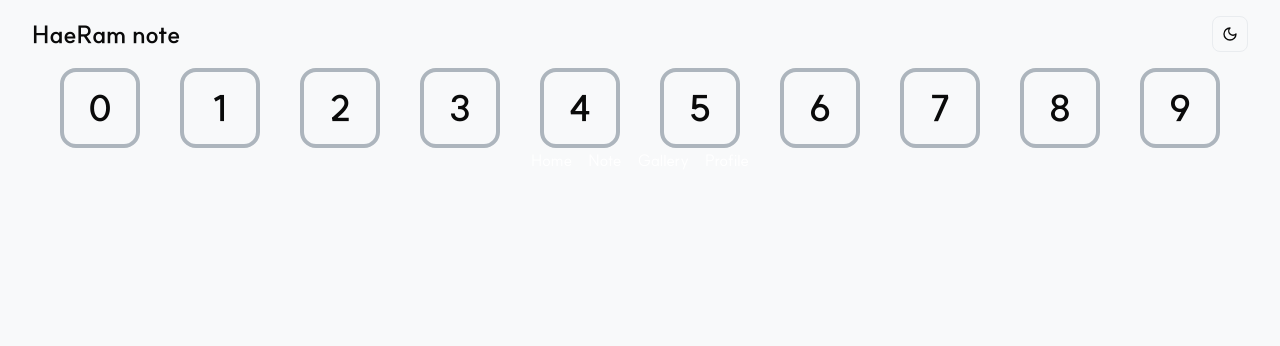
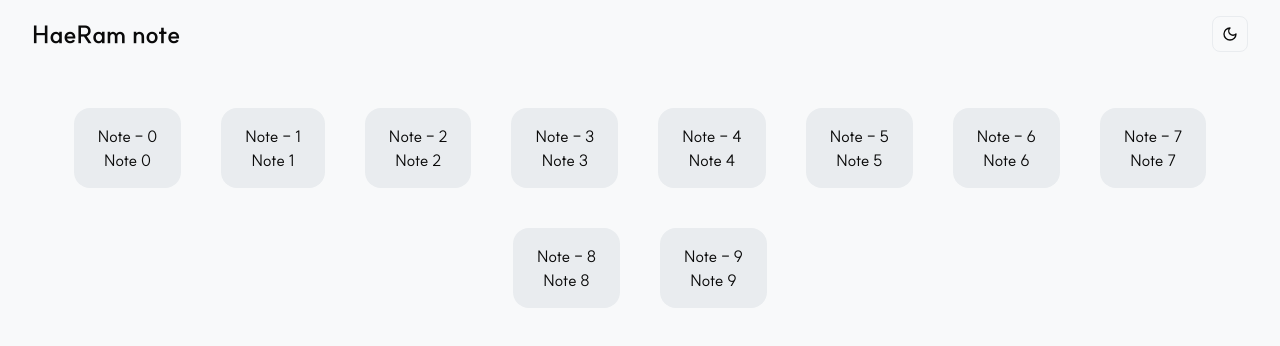
Before and after one commit to hetarho/gallery, a Next.js app: page /note in a window 1280 px wide. Shown: the top 346 px of the page. Built offline with nearby package versions, Linux system fonts and the light colour scheme; no server answers.

Commit message:
feat: add note header and note contents

```diff
--- a/app/note/_components/NoteCard.tsx
+++ b/app/note/_components/NoteCard.tsx
@@ -1,15 +1,46 @@
 'use client';
 
 import { motion } from 'framer-motion';
-import Link from 'next/link';
 
-export default function NoteCard({ index }: { index: number }) {
+export function NoteCard({
+  index,
+  title,
+  content,
+  className,
+}: {
+  index: number;
+  title: string;
+  content: string;
+  className?: string;
+}) {
   return (
-    <motion.div
-      layoutId={`note-${index}`}
-      className="border-mono-500 flex h-20 w-20 items-center justify-center rounded-2xl border-4 text-4xl font-bold"
-    >
-      <Link href={`/detail/${index}`}>{index}</Link>
+    <div>
+      <motion.div layoutId={`note-${index}`} className={className}>
+        <NoteCardHeader title={title} id={index} />
+        <NoteCardContent content={content} id={index} />
+      </motion.div>
+    </div>
+  );
+}
+
+export function NoteCardHeader({ title, id }: { title: string; id: number }) {
+  return (
+    <motion.div layoutId={`note-header-${id}`}>
+      <h1>{title}</h1>
     </motion.div>
   );
 }
+
+export function NoteCardContent({
+  content,
+  id,
+}: {
+  content: string;
+  id: number;
+}) {
+  return (
+    <motion.div layoutId={`note-content-${id}`}>
+      <p>{content}</p>
+    </motion.div>
+  );
+}
--- a/app/note/_components/NoteHeader.tsx
+++ b/app/note/_components/NoteHeader.tsx
@@ -3,17 +3,18 @@
 import { usePathname } from 'next/navigation';
 import ThemeSwitch from './ThemeSwitch';
 import Link from 'next/link';
-import { useEffect, useState } from 'react';
+import { useMemo } from 'react';
+import { NoteCardHeader } from './NoteCard';
 export default function NoteHeader() {
   const pathname = usePathname();
   const isDetail = pathname.includes('/detail/');
-  const [title, setTitle] = useState('');
 
-  useEffect(() => {
+  const title = useMemo(() => {
     if (isDetail) {
-      setTitle(pathname.split('/').pop() || '');
+      const id = pathname.split('/').pop();
+      return <NoteCardHeader title={`Note ${id}`} id={Number(id)} />;
     } else {
-      setTitle('HaeRam note');
+      return 'HaeRam note';
     }
   }, [isDetail, pathname]);
 
@@ -21,7 +22,7 @@ export default function NoteHeader() {
     <header className="flex items-center justify-between px-8 py-4">
       {isDetail && (
         <Link href="/" className="text-2xl font-bold">
-          Back
+          Home
         </Link>
       )}
       <h1 className="text-2xl font-bold">{title}</h1>
--- a/app/note/detail/[id]/page.tsx
+++ b/app/note/detail/[id]/page.tsx
@@ -1,5 +1,5 @@
 import AnimatedLayout from '@/app/_components/animation/AnimatedLayout';
-import NoteCard from '../../_components/NoteCard';
+import { NoteCardContent } from '../../_components/NoteCard';
 export default async function NoteDetail({
   params,
 }: {
@@ -9,7 +9,7 @@ export default async function NoteDetail({
   return (
     <AnimatedLayout>
       <div className="flex h-screen flex-col items-center justify-center">
-        <NoteCard index={Number(id)} />
+        <NoteCardContent content={`Note ${id}`} id={Number(id)} />
       </div>
     </AnimatedLayout>
   );
--- a/app/note/layout.tsx
+++ b/app/note/layout.tsx
@@ -6,9 +6,9 @@ export default function NoteLayout({
   children: React.ReactNode;
 }) {
   return (
-    <div className="flex flex-col">
+    <div className="flex h-screen flex-col">
       <NoteHeader />
-      {children}
+      <div className="flex-1 overflow-auto">{children}</div>
     </div>
   );
 }
--- a/app/note/page.tsx
+++ b/app/note/page.tsx
@@ -1,11 +1,18 @@
 import AnimatedLayout from '../_components/animation/AnimatedLayout';
-import NoteCard from './_components/NoteCard';
-
+import Link from 'next/link';
+import { NoteCard } from './_components/NoteCard';
 export default function Note() {
   return (
-    <AnimatedLayout className="flex flex-wrap justify-center gap-10">
+    <AnimatedLayout className="flex flex-wrap justify-center gap-10 px-10 py-10">
       {Array.from({ length: 10 }).map((_, index) => (
-        <NoteCard key={index} index={index} />
+        <Link href={`/detail/${index}`} key={index}>
+          <NoteCard
+            index={index}
+            title={`Note - ${index}`}
+            content={`Note ${index}`}
+            className="bg-mono-200 flex flex-col items-center justify-center rounded-2xl px-6 py-4"
+          ></NoteCard>
+        </Link>
       ))}
     </AnimatedLayout>
   );
```
